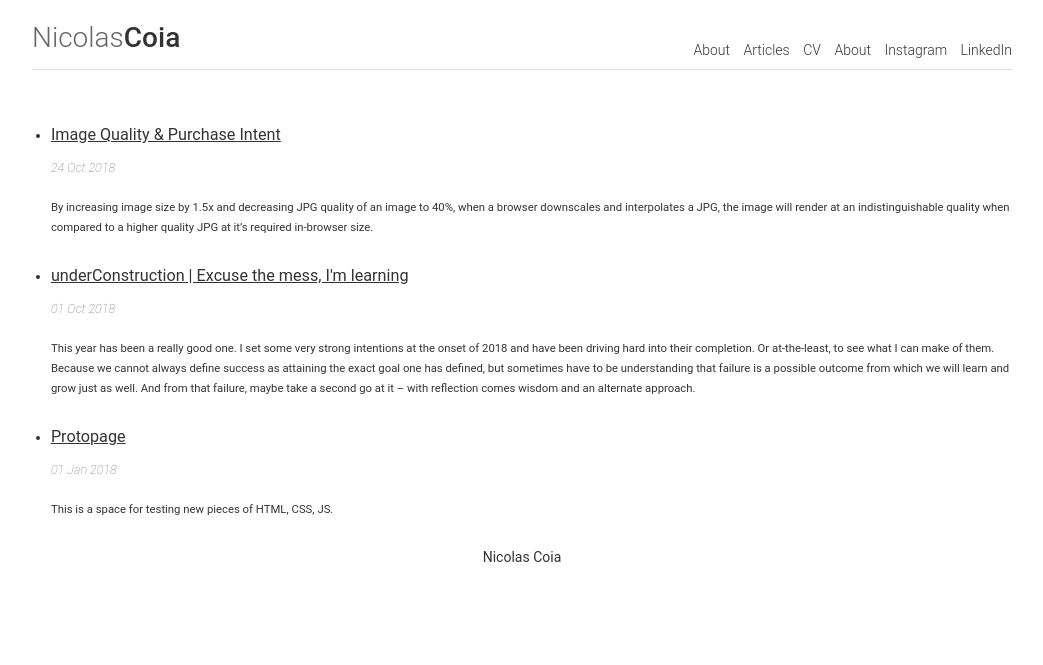
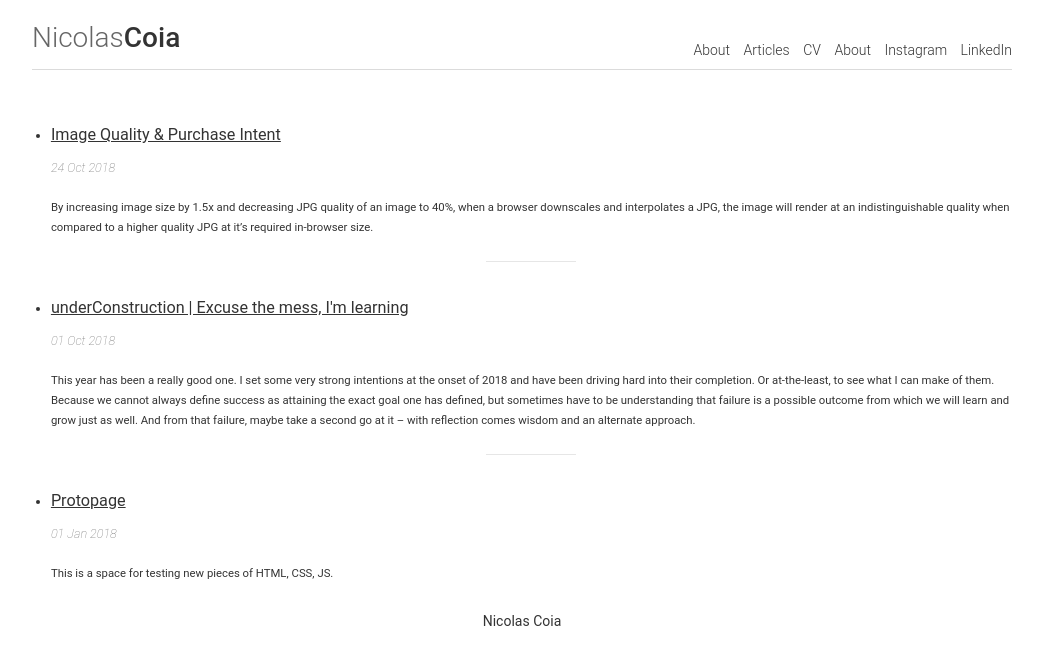
Before and after one commit to dyutibarma/monochrome, a Jekyll site: the page built from articles.html, in a window 1280 px wide. Shown: the top 665 px of the page, without its empty margins (118-1161 px from the left). Built offline with Jekyll 4.4.1, drawn with Linux system fonts in a browser that asks for light colours.

Commit message:
Update articles.html

```diff
--- a/articles.html
+++ b/articles.html
@@ -6,7 +6,7 @@ description: Article posts.
 
 <ul>
   {% for post in site.posts %}
-    <li>
+    <li class="post">
       <h4><a href="{{ post.url }}">{{ post.title }}</a></h4>
       <time datetime="{{ post.date | date_to_xmlschema }}" class="by-line"> <i>{{ post.date | date_to_string }}</i> </time>
       {{ post.excerpt }}
```
